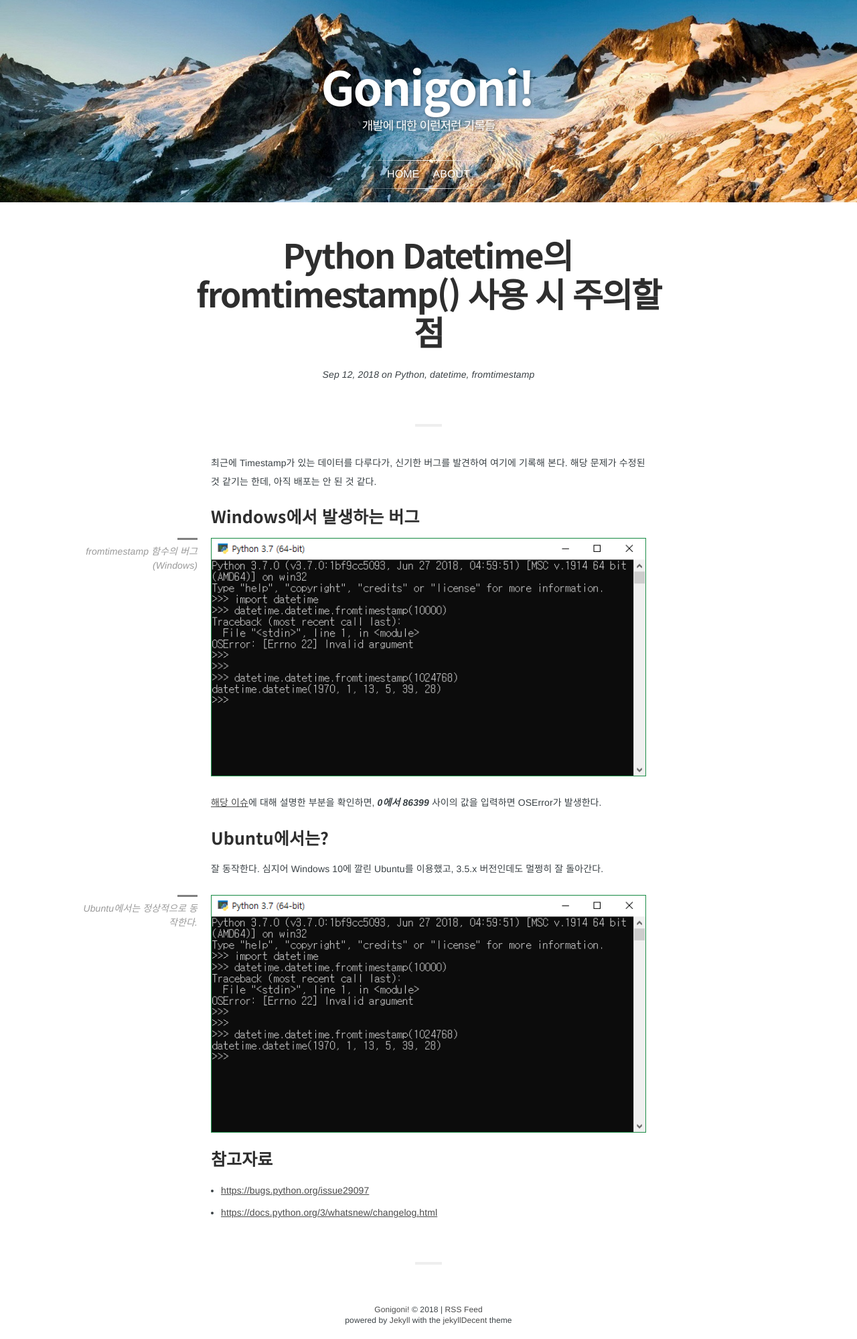
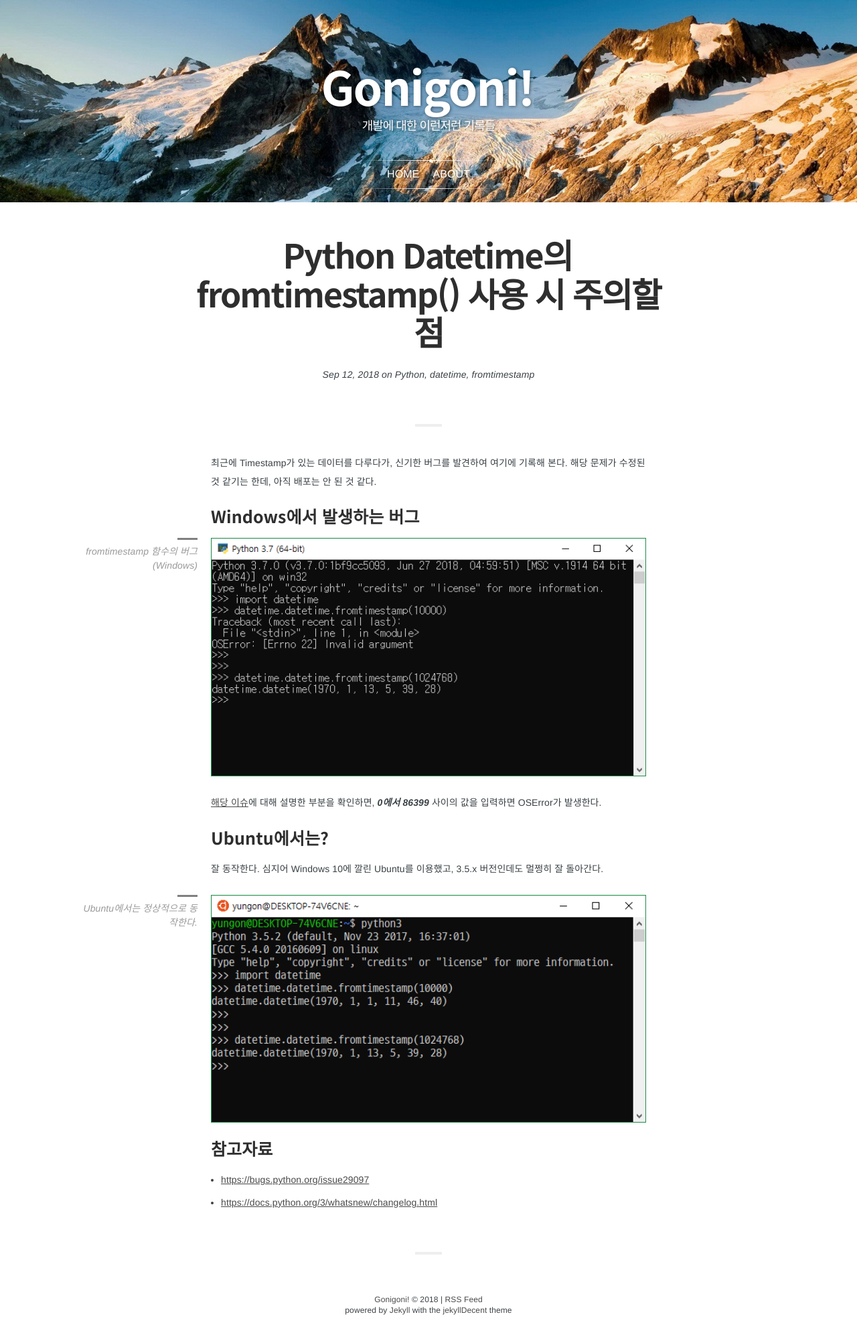
Before and after one commit to rubysoho07/rubysoho07.github.io, a Jekyll site: the page built from _posts/2018-09-12-python-datetime-fromtimestamp.md, in a window 1280 px wide. Shown: the whole page at 67% size. Built offline with Jekyll 4.4.1, drawn with Linux system fonts in a browser that asks for light colours; some web fonts are replaced; comment, search, counter and statistics services are not loaded.

Commit message:
오타 수정

```diff
--- a/_posts/2018-09-12-python-datetime-fromtimestamp.md
+++ b/_posts/2018-09-12-python-datetime-fromtimestamp.md
@@ -22,7 +22,7 @@ comments: true
 잘 동작한다. 심지어 Windows 10에 깔린 Ubuntu를 이용했고, 3.5.x 버전인데도 멀쩡히 잘 돌아간다.
 
 <figure>
-    <img src="{{ "media/img/python_fromtimestamp_windows.png" | absolute_url }}">
+    <img src="{{ "media/img/python_fromtimestamp_ubuntu.png" | absolute_url }}">
     <figcaption>Ubuntu에서는 정상적으로 동작한다.</figcaption>
 </figure>
 
```
